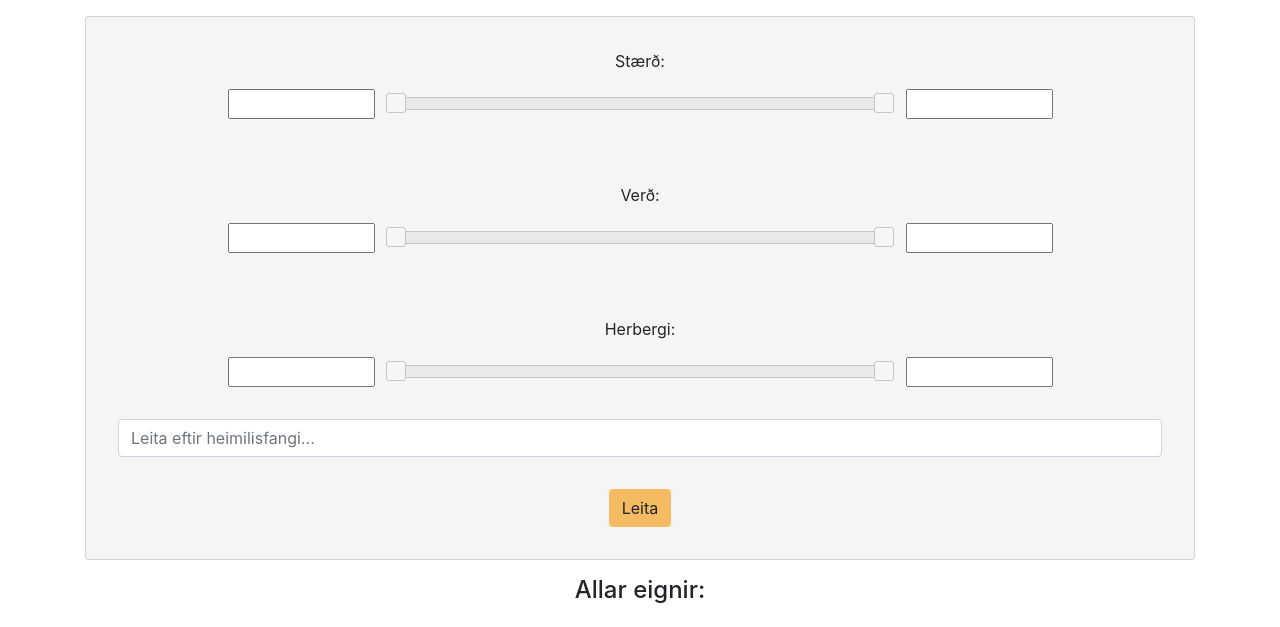
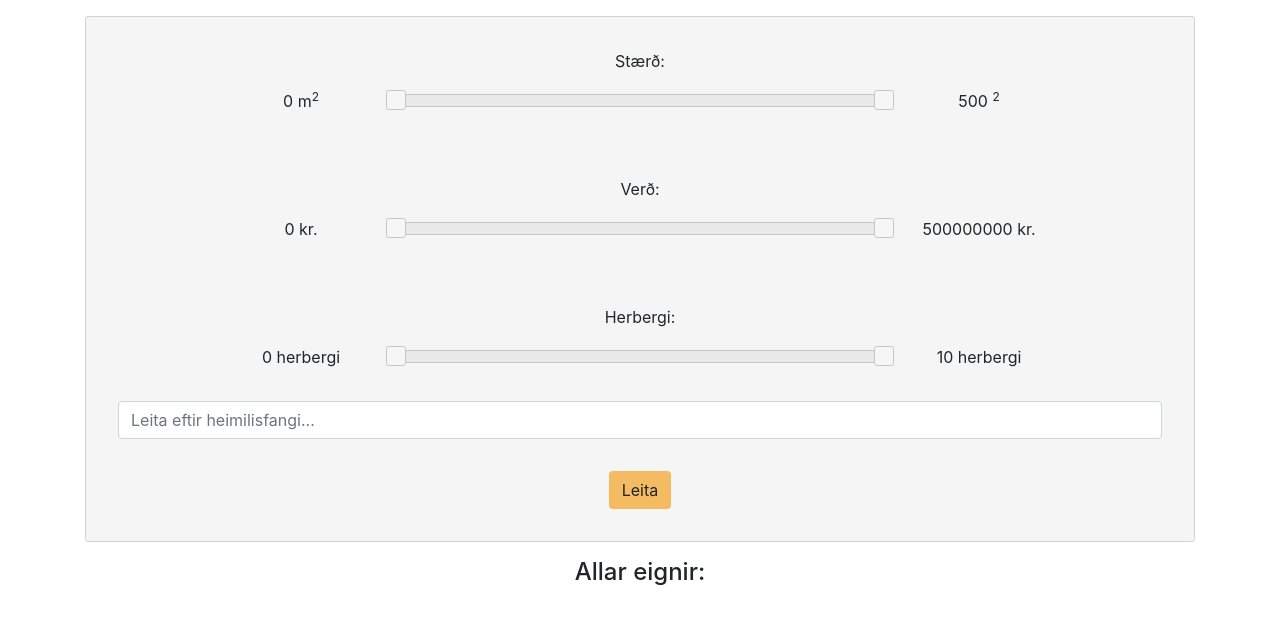
Before and after one commit to pker98/verklegt2, a Django app: template project/templates/forsida/home.html in a window 1280 px wide. Shown: the part 56-683 px from the top of the page. Run offline with Django 3.2, Linux system fonts and the light colour scheme; the template is opened without the code that fills it, so the values that code supplies are empty; some libraries are stand-ins or nearby versions.

Commit message:
slider almost finished

```diff
--- a/project/fasteignasala/static/css/main.css
+++ b/project/fasteignasala/static/css/main.css
@@ -76,8 +76,9 @@ h2 {
 .orange-background {
     background-color: #F5BB63;
 }
-.slider-container input {
+.value {
     width: 15%;
+    display: inline-block;
 }
 
 .slider {
--- a/project/fasteignasala/static/js/apartments.js
+++ b/project/fasteignasala/static/js/apartments.js
@@ -44,43 +44,49 @@ $(document).ready(function() {
 });
 
 $(document).ready(function() {
+    var min = $(".min_1");
+    var max = $(".max_1");
     $( "#slider1" ).slider({
         range: true,
         min: 0,
         max: 500,
         values: [ 0, 500 ],
         slide: function( event, ui ) {
-            $( "#amount" ).val( "$" + ui.values[ 0 ] + " - $" + ui.values[ 1 ] );
+            min.html(ui.values[0] + " m<sup>2</sup>")
+            max.html(ui.values[1] + " m<sup>2</sup>")
             }
         });
-    $( "#amount" ).val( "$" + $( "#slider-range" ).slider( "values", 0 ) +
-      " - $" + $( "#slider-range" ).slider( "values", 1 ) );
   } );
 
+
+
+
 $(document).ready(function() {
+    var min = $(".min_2");
+    var max = $(".max_2");
     $( "#slider2" ).slider({
         range: true,
         min: 0,
         max: 500000000,
         values: [ 0, 500000000 ],
         slide: function( event, ui ) {
-            $( "#amount" ).val( "$" + ui.values[ 0 ] + " - $" + ui.values[ 1 ] );
+            min.html(ui.values[0] + " kr.")
+            max.html(ui.values[1] + " kr.")
             }
         });
-    $( "#amount" ).val( "$" + $( "#slider-range" ).slider( "values", 0 ) +
-      " - $" + $( "#slider-range" ).slider( "values", 1 ) );
   } );
 
 $(document).ready(function() {
+    var min = $(".min_3");
+    var max = $(".max_3");
     $( "#slider3" ).slider({
         range: true,
         min: 0,
         max: 10,
         values: [ 0, 10 ],
         slide: function( event, ui ) {
-            $( "#amount" ).val( "$" + ui.values[ 0 ] + " - $" + ui.values[ 1 ] );
+            min.html(ui.values[0] + " herbergi")
+            max.html(ui.values[1] + " herbergi")
             }
         });
-    $( "#amount" ).val( "$" + $( "#slider-range" ).slider( "values", 0 ) +
-      " - $" + $( "#slider-range" ).slider( "values", 1 ) );
   } );
--- a/project/templates/forsida/home.html
+++ b/project/templates/forsida/home.html
@@ -5,27 +5,27 @@
             <div style="width: 100%">
                 <div class="slider-container">
                     <p>Stærð:</p>
-                    <input style="display: inline-block" type="text" id="minSize"/>
+                    <div class="min_1 value" id="minPrice">0 m<sup>2</sup></div>
                     <div id="slider1" class="slider"></div>
-                    <input style="display: inline-block" type="text" id="maxSize"/>
+                    <div class="max_1 value" id="maxPrice">500 <sup>2</sup></div>
                 </div>
             </div>
 
             <div style="width: 100%">
                 <div class="slider-container">
                     <p>Verð:</p>
-                    <input style="display: inline-block" type="text" id="minPrice"/>
+                    <div class="min_2 value" id="minPrice">0 kr.</div>
                     <div id="slider2" class="slider"></div>
-                    <input style="display: inline-block" type="text" id="maxPrice"/>
+                    <div class="max_2 value" id="maxPrice">500000000 kr.</div>
                 </div>
             </div>
 
             <div style="width: 100%">
                 <div class="slider-container">
                     <p>Herbergi:</p>
-                    <input style="display: inline-block" type="text" id="minRooms"/>
+                    <div class="min_3 value" id="minPrice">0 herbergi</div>
                     <div id="slider3" class="slider"></div>
-                    <input style="display: inline-block" type="text" id="maxRooms"/>
+                    <div class="max_3 value" id="maxPrice">10 herbergi</div>
                 </div>
             </div>
 
```
